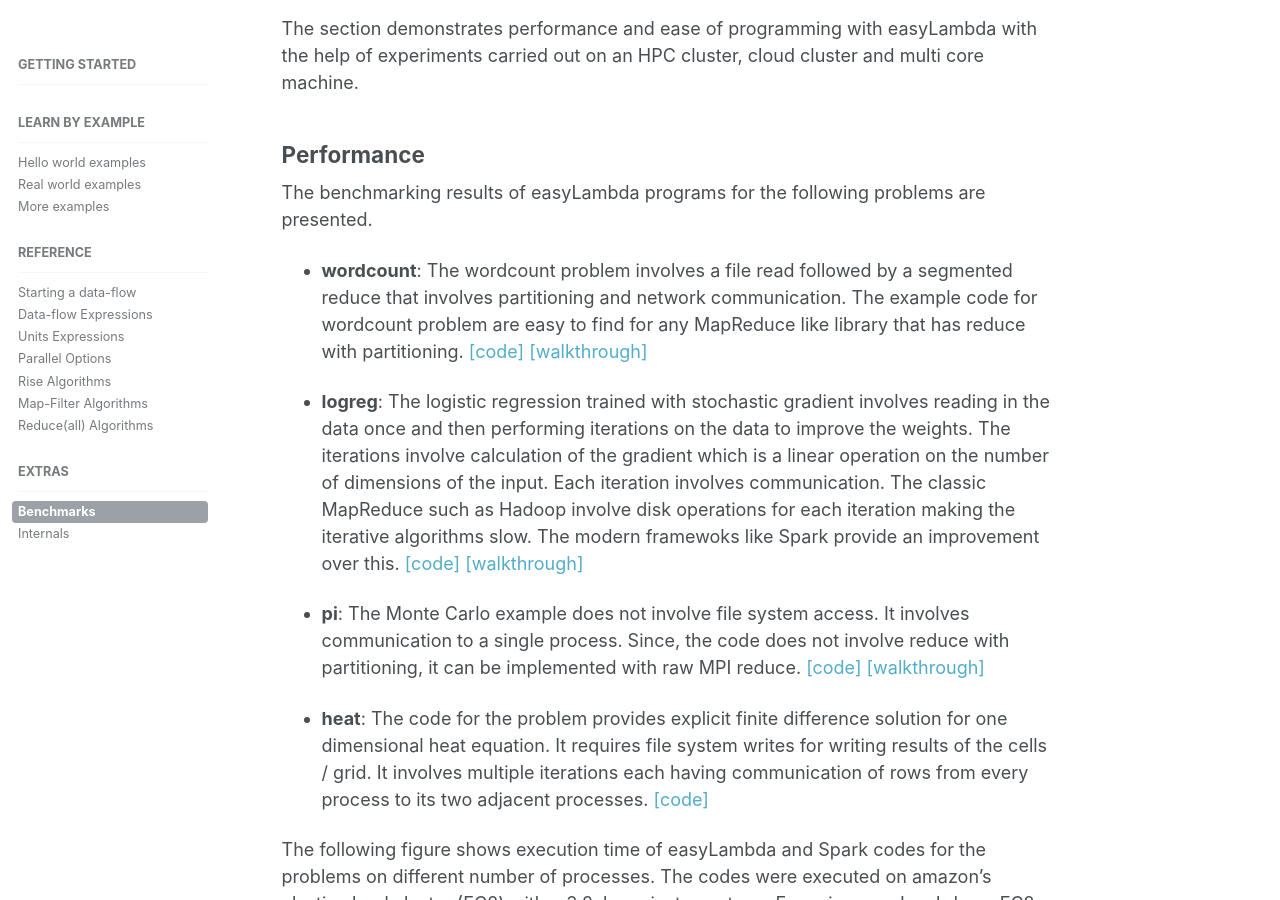
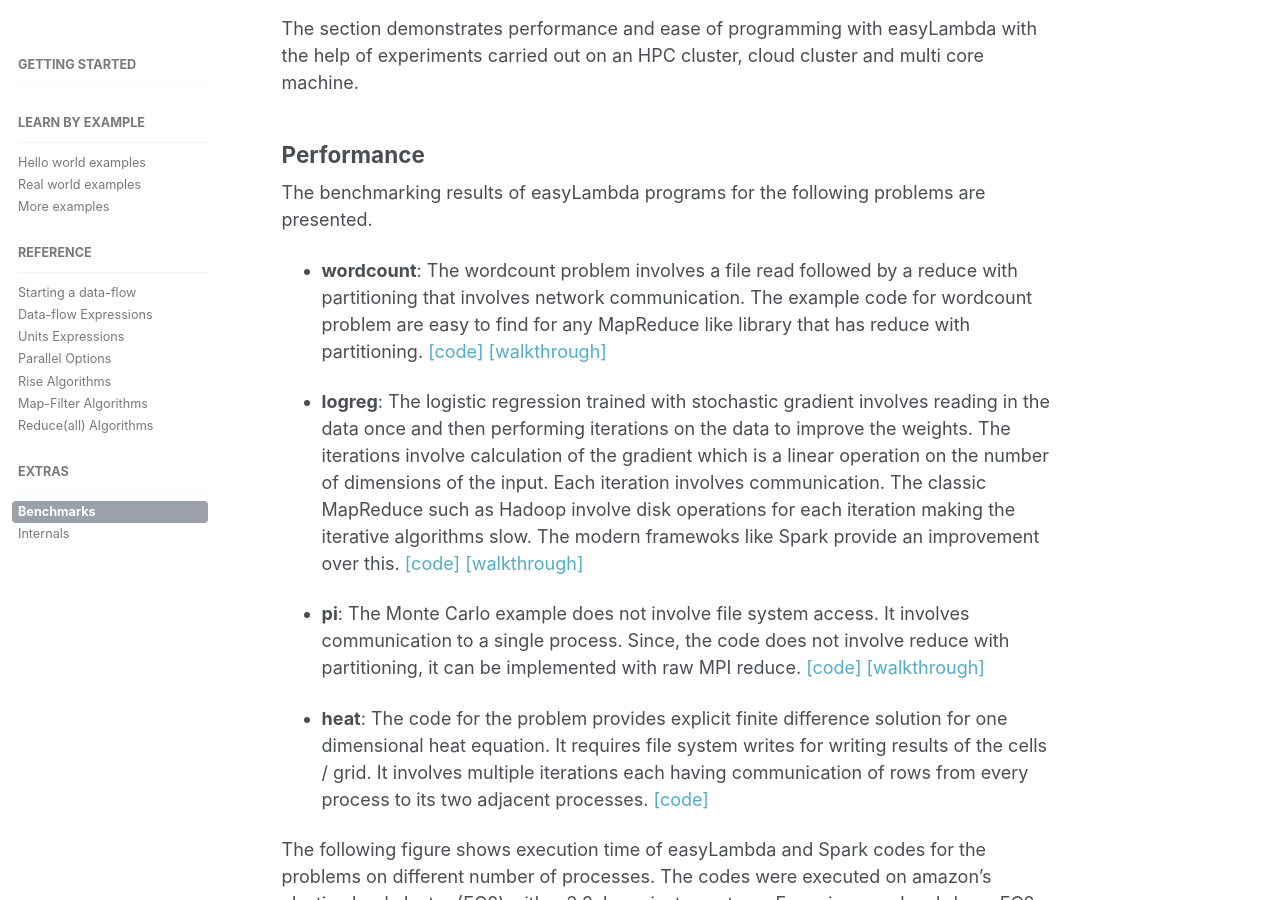
Before and after one commit to haptork/easyLambda, a Jekyll site: the page built from _docs/13-benchmarks.md, in a window 1280 px wide and 900 px high, scrolled down 408 px. Built offline with Jekyll 4.4.1, drawn with Linux system fonts in a browser that asks for light colours.

Commit message:
Update 13-benchmarks.md

```diff
--- a/_docs/13-benchmarks.md
+++ b/_docs/13-benchmarks.md
@@ -23,8 +23,8 @@ The benchmarking results of easyLambda programs for the following problems are
 presented.
 
 - **wordcount**:
-The wordcount problem involves a file read followed by a segmented reduce that
-involves partitioning and network communication. The example code for wordcount
+The wordcount problem involves a file read followed by a reduce with partitioning that
+involves network communication. The example code for wordcount
 problem are easy to find for any MapReduce like library that has reduce with partitioning.
 [[code]](https://github.com/haptork/easyLambda/tree/master/examples/wordcount.cpp)
 [[walkthrough]]({{ base_path }}/docs/real-world#word-count)
```
